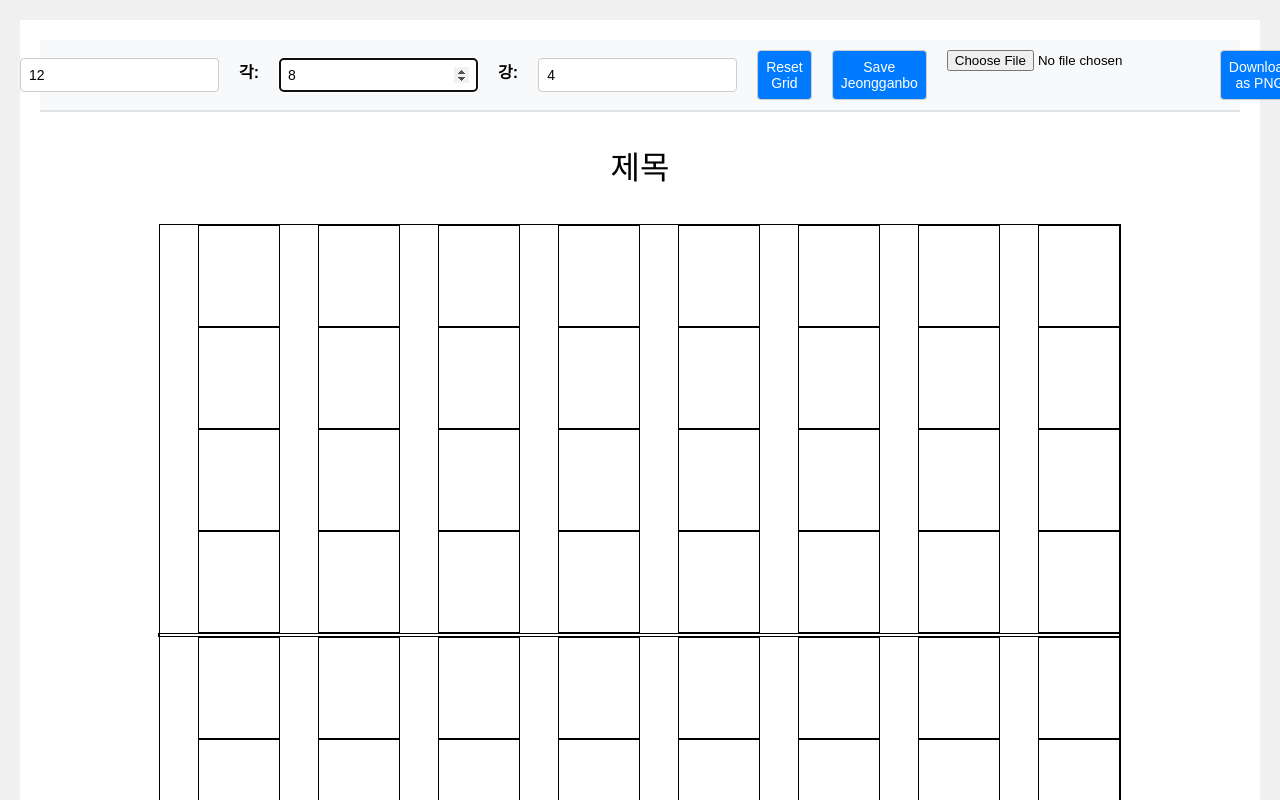
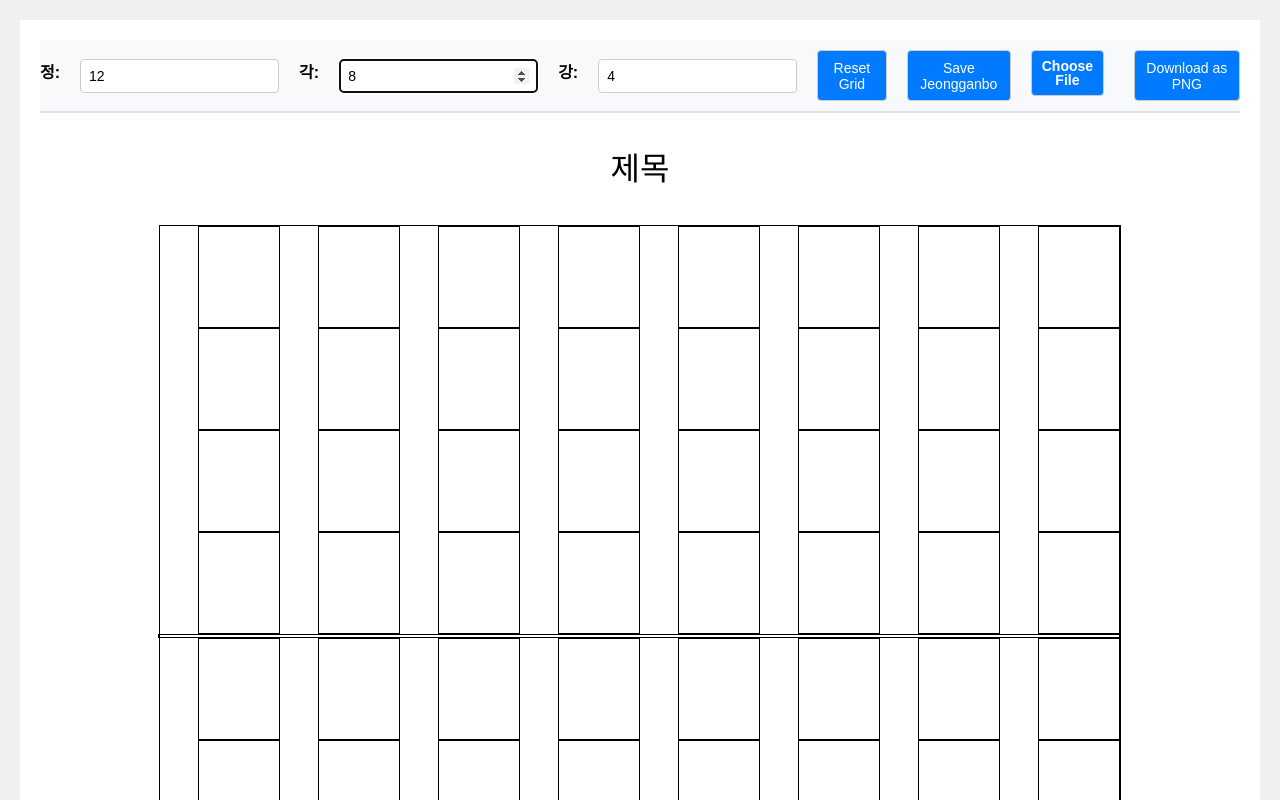
Before and after one commit to GILHANS010/KoreanScore, a React (Create React App) app: page / in a window 1280 px wide. Shown: the top 800 px of the page. Built offline with nearby package versions, Linux system fonts and the light colour scheme.

Commit message:
Added revert function to load button

```diff
--- a/src/App.css
+++ b/src/App.css
@@ -81,9 +81,38 @@ button {
   background-color: #007bff;
   color: white;
   cursor: pointer;
+  padding: 0.5rem;
+  border: 0.0625rem solid #ccc;
+  border-radius: 0.25rem;
+  font-size: 0.875rem;
 }
 
 button:hover {
+  background-color: #0056b3;
+}
+
+input[type="file"] {
+  display: none;
+}
+
+.file-input-wrapper {
+  position: relative;
+  display: inline-block;
+}
+
+.file-input-label {
+  display: inline-block;
+  background-color: #007bff;
+  color: white;
+  cursor: pointer;
+  padding: 0.5rem;
+  border: 0.0625rem solid #ccc;
+  border-radius: 0.25rem;
+  font-size: 0.875rem;
+  text-align: center;
+}
+
+.file-input-label:hover {
   background-color: #0056b3;
 }
 
@@ -91,9 +120,9 @@ button:hover {
   grid-column: 1 / -1; /* Span across all columns */
   height: 0.125rem;
   border: 0.09375rem solid #000;
-  /* background-color: black; */
   width: 100%;
 }
+
 
 @media (max-width: 768px) {
     #editor-container {
--- a/src/App.js
+++ b/src/App.js
@@ -160,6 +160,10 @@ const JeongganboEditor = () => {
         return array[0].map((_, colIndex) => array.map(row => row[colIndex]));
     };
 
+    const revertTransposeArray = (array) => {
+        return array[0].map((_, rowIndex) => array.map(column => column[rowIndex]));
+    };
+
     const saveToFile = () => {
         const transposedNotesData = transposeArray(notesData);
         const data = {
@@ -185,8 +189,9 @@ const JeongganboEditor = () => {
             const reader = new FileReader();
             reader.onload = (e) => {
                 const data = JSON.parse(e.target.result);
+                const revertedNotesData = revertTransposeArray(data.notesData);
                 setGridDimensions(data.gridDimensions);
-                setNotesData(data.notesData);
+                setNotesData(revertedNotesData);
                 setBeatsPerBar(data.beatsPerBar);
                 setSongTitle(data.songTitle);
             };
@@ -231,7 +236,10 @@ const JeongganboEditor = () => {
                 </div>
                 <button onClick={() => updateGridDimensions(8, 12)}>Reset Grid</button>
                 <button onClick={saveToFile}>Save Jeongganbo</button>
-                <input type="file" accept="application/json" onChange={loadFromFile} />
+                <div className="file-input-wrapper">
+                    <label className="file-input-label" htmlFor="fileInput">Choose File</label>
+                    <input id="fileInput" type="file" accept="application/json" onChange={loadFromFile} />
+                </div>
                 <button onClick={downloadAsImage}>Download as PNG</button>
             </div>
 
```
